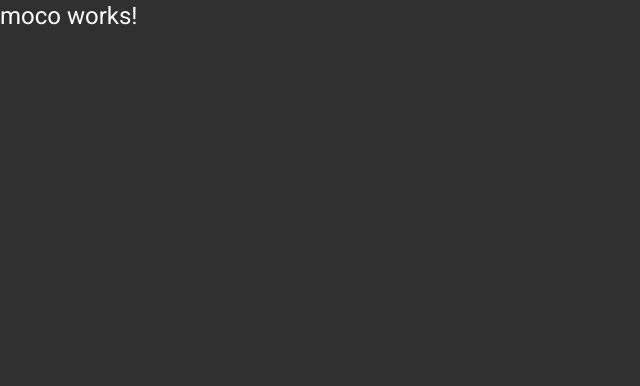
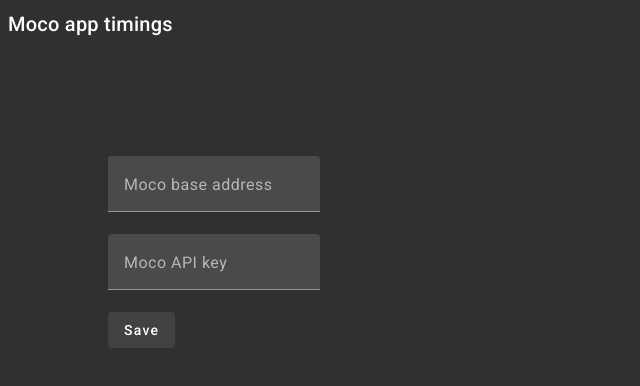
Before and after one commit to DrMboga/TimeOrganizer, an Angular app: page / in a window 1280 px wide. Shown: the top 386 px of the page, without its empty margins (0-640 px from the left). Built offline with nearby package versions, Linux system fonts and the light colour scheme.

Commit message:
feat: moco settings persistence

```diff
--- /dev/null
+++ b/src/app/moco-time-watcher/components/moco-settings/moco-settings.component.css
@@ -0,0 +1,6 @@
+:host {
+  display: flex;
+  flex-direction: column;
+  align-items: flex-start;
+  margin: 100px;
+}
--- /dev/null
+++ b/src/app/moco-time-watcher/components/moco-settings/moco-settings.component.html
@@ -0,0 +1,9 @@
+<mat-form-field>
+  <mat-label>Moco base address</mat-label>
+  <input matInput [(ngModel)]="mocoAppBaseAddress">
+</mat-form-field>
+<mat-form-field>
+  <mat-label>Moco API key</mat-label>
+  <input matInput [(ngModel)]="mocoAppToken">
+</mat-form-field>
+<button mat-flat-button (click)="save()">Save</button>
--- /dev/null
+++ b/src/app/moco-time-watcher/components/moco-settings/moco-settings.component.ts
@@ -0,0 +1,29 @@
+import { Component } from '@angular/core';
+import { MatFormField, MatLabel } from '@angular/material/form-field';
+import { MatInput } from '@angular/material/input';
+import { FormsModule } from '@angular/forms';
+import { MatButton } from '@angular/material/button';
+import { MocoPersistenceService } from '../../services/moco-persistence.service';
+
+@Component({
+  selector: 'app-moco-settings',
+  standalone: true,
+  imports: [MatFormField, MatInput, MatLabel, FormsModule, MatButton],
+  templateUrl: './moco-settings.component.html',
+  styleUrl: './moco-settings.component.css',
+})
+export class MocoSettingsComponent {
+  public mocoAppBaseAddress: string | undefined = undefined;
+  public mocoAppToken: string | undefined = undefined;
+
+  constructor(private mocoSettingsPersistence: MocoPersistenceService) {}
+
+  public save() {
+    if (this.mocoAppBaseAddress && this.mocoAppToken) {
+      this.mocoSettingsPersistence.saveSettings({
+        mocoAppBaseAddress: this.mocoAppBaseAddress,
+        apiKey: this.mocoAppToken,
+      });
+    }
+  }
+}
--- /dev/null
+++ b/src/app/moco-time-watcher/model/index.ts
@@ -0,0 +1 @@
+export * from './moco-settings';
--- /dev/null
+++ b/src/app/moco-time-watcher/model/moco-settings.ts
@@ -0,0 +1,4 @@
+export interface MocoSettings {
+  mocoAppBaseAddress: string;
+  apiKey: string;
+}
--- /dev/null
+++ b/src/app/moco-time-watcher/services/moco-persistence.service.ts
@@ -0,0 +1,22 @@
+import { Injectable, signal } from '@angular/core';
+import { MocoSettings } from '../model';
+
+const MOCO_LOCAL_STORAGE_KEY = 'moco-settings';
+
+@Injectable({
+  providedIn: 'root',
+})
+export class MocoPersistenceService {
+  public mocoSettings = signal<MocoSettings | undefined>(undefined);
+
+  constructor() {
+    const settings: MocoSettings | undefined =
+      JSON.parse(localStorage.getItem(MOCO_LOCAL_STORAGE_KEY) ?? '{}') ?? undefined;
+    this.mocoSettings.set(settings);
+  }
+
+  public saveSettings(settings: MocoSettings): void {
+    localStorage.setItem(MOCO_LOCAL_STORAGE_KEY, JSON.stringify(settings));
+    this.mocoSettings.set(settings);
+  }
+}
--- a/src/app/moco-time-watcher/views/moco/moco.component.css
+++ b/src/app/moco-time-watcher/views/moco/moco.component.css
@@ -0,0 +1,8 @@
+:host {
+  display: flex;
+  flex-direction: column;
+  height: 100%;
+  overflow: auto;
+  box-sizing: border-box;
+  padding: 8px 8px 56px 8px;
+}
--- a/src/app/moco-time-watcher/views/moco/moco.component.html
+++ b/src/app/moco-time-watcher/views/moco/moco.component.html
@@ -1 +1,6 @@
-<h1>moco works!</h1>
+<h2>Moco app timings</h2>
+@if(mocoSettings()?.mocoAppBaseAddress && mocoSettings()?.apiKey) {
+  <p>Moco section</p>
+} @else {
+  <app-moco-settings></app-moco-settings>
+}
--- a/src/app/moco-time-watcher/views/moco/moco.component.ts
+++ b/src/app/moco-time-watcher/views/moco/moco.component.ts
@@ -1,10 +1,16 @@
 import { Component } from '@angular/core';
+import { MocoPersistenceService } from '../../services/moco-persistence.service';
+import { JsonPipe } from '@angular/common';
+import { MocoSettingsComponent } from '../../components/moco-settings/moco-settings.component';
 
 @Component({
   selector: 'app-moco',
   standalone: true,
-  imports: [],
+  imports: [JsonPipe, MocoSettingsComponent],
   templateUrl: './moco.component.html',
   styleUrl: './moco.component.css',
 })
-export class MocoComponent {}
+export class MocoComponent {
+  public mocoSettings = this.mocoPersistenceService.mocoSettings;
+  constructor(private mocoPersistenceService: MocoPersistenceService) {}
+}
```
Also changed, not shown: 1 other file (tests, documents, lock files or other folders).
